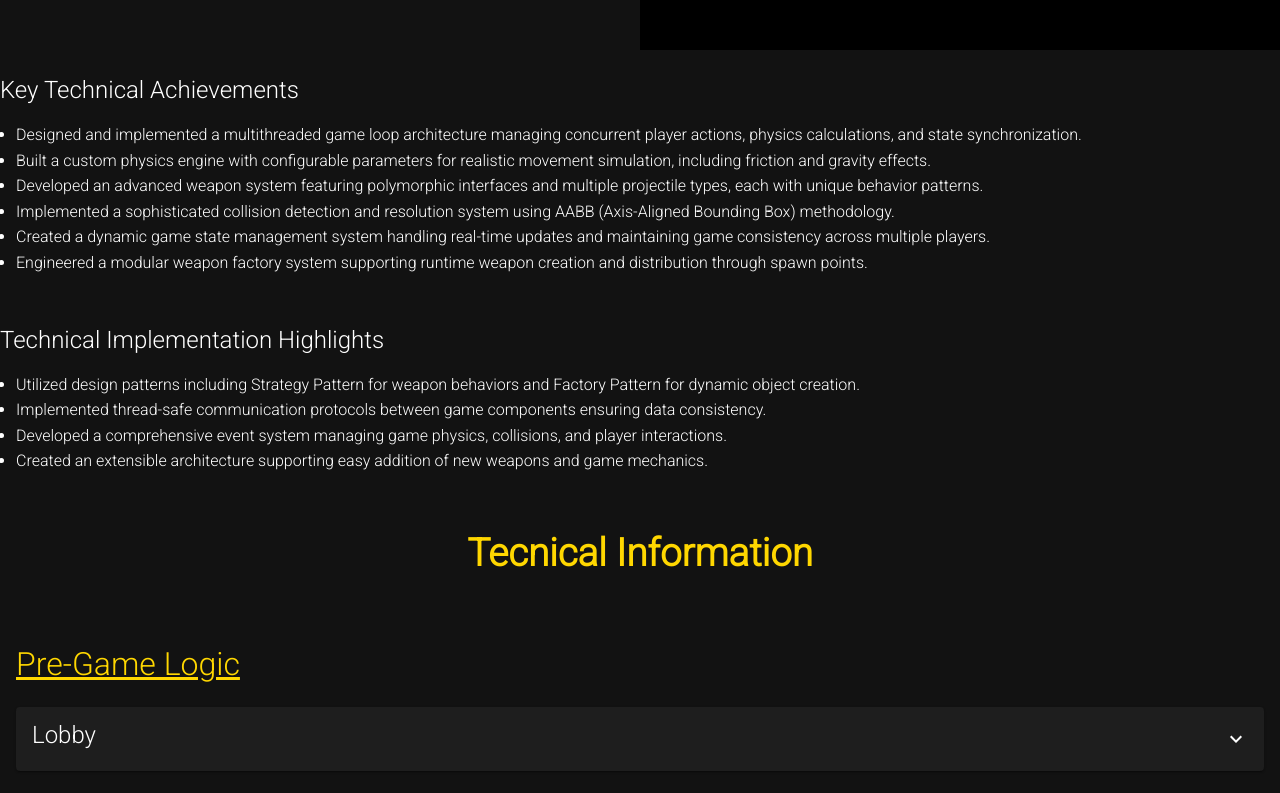
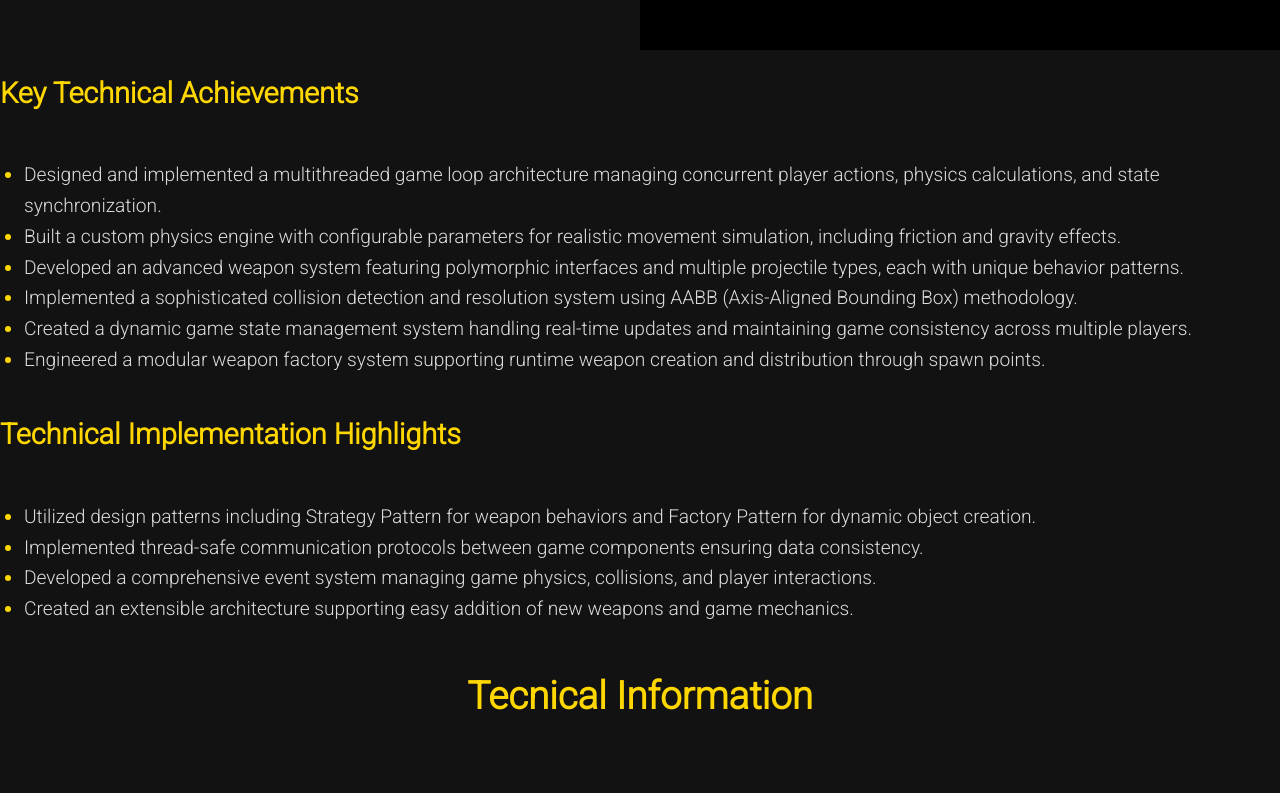
Before and after one commit to IralaElbio/proyects_web, a React (Vite) app in the folder react/: page /duckgame in a window 1280 px wide. Shown: the part 1160-1953 px from the top of the page. Built offline with nearby package versions, Linux system fonts and the light colour scheme.

Commit message:
Refactor: Se modifican los estilos de los componentes de la pagina

```diff
--- a/react/src/Pages/duckgame/Components/CAccordion.tsx
+++ b/react/src/Pages/duckgame/Components/CAccordion.tsx
@@ -1,6 +1,6 @@
 import React from "react";
-import { Accordion, AccordionSummary, AccordionDetails, Stack, Typography } from "@mui/material";
 import ExpandMoreIcon from "@mui/icons-material/ExpandMore";
+import { Accordion, AccordionDetails, AccordionSummary, Typography } from "@mui/material";
 
 interface AccordionItem {
   title: string;
@@ -14,17 +14,18 @@ interface AccordionListProps {
 
 const AccordionWNode: React.FC<AccordionListProps> = ({ items }) => {
   return (
-    <Stack spacing={2}>
+    <>
       {items.map((item, index) => (
-        <Accordion key={index} sx={{ backgroundColor: "transparent", color: "white" }}>
-          <AccordionSummary expandIcon={<ExpandMoreIcon sx={{ color: 'white' }} />}>
+        <Accordion key={index}>
+          <AccordionSummary expandIcon={<ExpandMoreIcon />}>
             <Typography variant="h5" gutterBottom>{item.title}</Typography>
           </AccordionSummary>
-          <AccordionDetails>{item.content}</AccordionDetails>
+          <AccordionDetails>
+            {item.content}
+          </AccordionDetails>
         </Accordion>
-      ))
-      }
-    </Stack >
+      ))}
+    </>
   );
 };
 
--- a/react/src/Pages/duckgame/Components/CDescripWImage.tsx
+++ b/react/src/Pages/duckgame/Components/CDescripWImage.tsx
@@ -17,7 +17,6 @@ const DescriptionWithImage: React.FC<DescriptionWithImageProps> = ({ description
             <Box
                 maxWidth={500}
                 maxHeight={500}
-                bgcolor="grey"
                 display="flex"
                 justifyContent="center"
                 alignItems="center"
--- a/react/src/Pages/duckgame/Components/CItemList.tsx
+++ b/react/src/Pages/duckgame/Components/CItemList.tsx
@@ -1,5 +1,7 @@
 import React from "react";
-import { Typography, Box } from "@mui/material";
+import { SubSectionTitle } from "../DuckGameStyles"; // Importar estilos
+import { Box, BoxProps, styled, Typography } from "@mui/material";
+
 
 interface ListProps {
     title: string;
@@ -7,20 +9,39 @@ interface ListProps {
     items: string[];
 }
 
+// Lista no ordenada
+const StyledList = styled(Box)<BoxProps>(({ theme }) => ({
+    marginBottom: theme.spacing(2),
+    paddingLeft: theme.spacing(3),
+    listStyle: "disc", // Usa bullets predeterminados
+}));
+
+// Elementos de la lista
+const StyledListItem = styled(Typography)<BoxProps>(({ theme }) => ({
+    fontSize: "1.2rem",
+    color: theme.palette.text.secondary,
+    lineHeight: 1.6,
+    "&::marker": {
+        color: theme.palette.primary.main, // Color del bullet
+    },
+}));
+
+
+
 const ItemList: React.FC<ListProps> = ({ title, titleVariant = "h5", items }) => {
     return (
-        <Box>
-            <Typography variant={titleVariant} gutterBottom>
+        <>
+            <SubSectionTitle variant={titleVariant}>
                 {title}
-            </Typography>
-            <Box component="ul" sx={{ marginBottom: 3, paddingLeft: 2 }}>
+            </SubSectionTitle>
+            <StyledList component="ul">
                 {items.map((item, index) => (
-                    <Typography key={index} component="li" variant="body1">
+                    <StyledListItem key={index} component="li" variant="body1">
                         {item}
-                    </Typography>
+                    </StyledListItem>
                 ))}
-            </Box>
-        </Box>
+            </StyledList>
+        </>
     );
 };
 
--- a/react/src/Pages/duckgame/Components/CParagraphList.tsx
+++ b/react/src/Pages/duckgame/Components/CParagraphList.tsx
@@ -1,5 +1,6 @@
 import React from "react";
 import { Typography } from "@mui/material";
+import { TextBody } from "../DuckGameStyles";
 
 interface ParagraphListProps {
     content: string[];
@@ -9,9 +10,9 @@ const ParagraphList: React.FC<ParagraphListProps> = ({ content }) => {
     return (
         <>
             {content.map((paragraph, index) => (
-                <Typography key={index} gutterBottom>
+                <TextBody key={index}>
                     {paragraph}
-                </Typography>
+                </TextBody>
             ))}
         </>
     );
```
